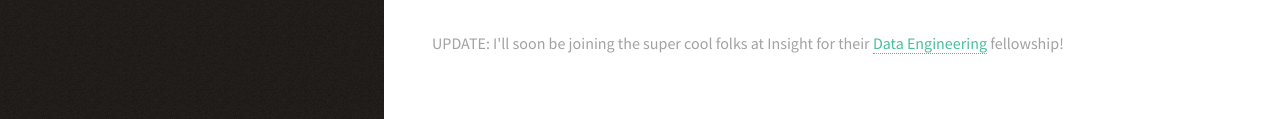
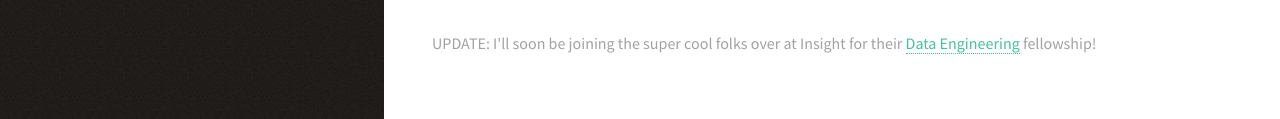
Before and after one commit to jgors/jgors.github.io, a plain HTML site: page index.html in a window 1280 px wide. Shown: the part 495-614 px from the top of the page. Drawn offline with Linux system fonts and the light colour scheme.

Commit message:
minor typo to bio

```diff
--- a/index.html
+++ b/index.html
@@ -72,7 +72,7 @@
                             <a href="https://us.pycon.org/2014/speaker/profile/329/">PyCon</a>,
                             last year.</p>
 
-                        <p>UPDATE: I'll soon be joining the super cool folks at Insight for their
+                        <p>UPDATE: I'll soon be joining the super cool folks over at Insight for their
                             <a href="http://insightdataengineering.com/">Data Engineering</a>
                         fellowship!</p>
 
```
